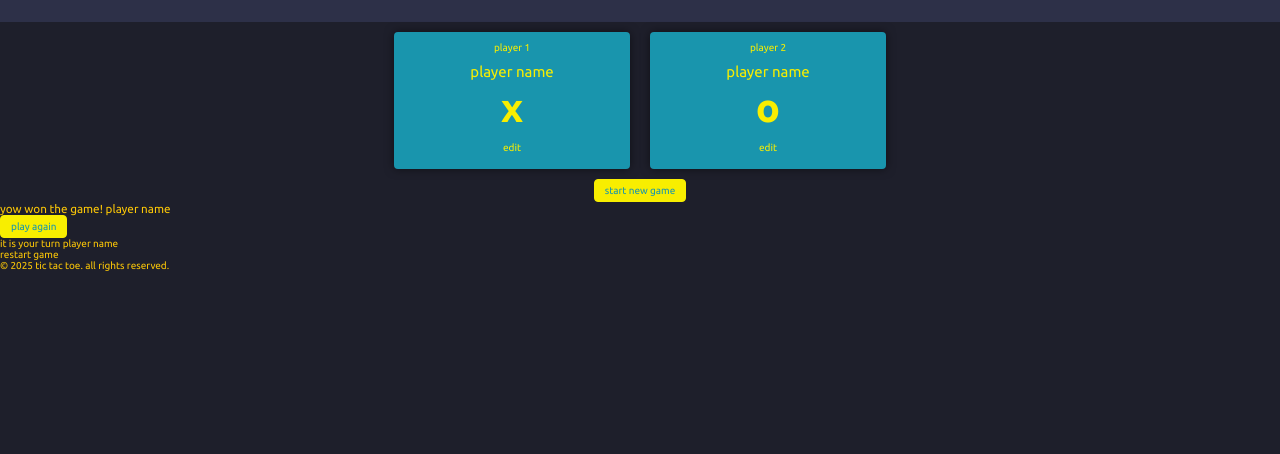
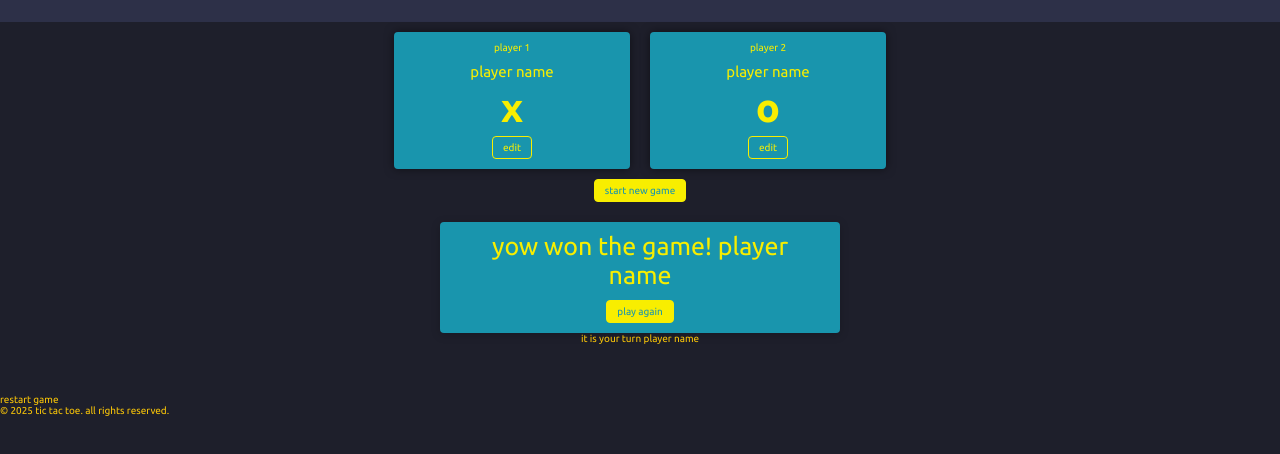
Before and after one commit to raizy21/tic-tac-toe, a plain HTML site: page index.html in a window 1280 px wide. Shown: the part 194-648 px from the top of the page. Drawn offline with Linux system fonts and the light colour scheme.

Commit message:
[code] styling the win prompt for the game

```diff
--- a/index.html
+++ b/index.html
@@ -13,6 +13,8 @@
     <link rel="stylesheet" href="/styles/overlays.css" />
     <!-- css config -->
     <link rel="stylesheet" href="/styles/config.css" />
+    <!-- css game -->
+    <link rel="stylesheet" href="/styles/game.css" />
     <!-- script -->
     <script src="script.js" defer></script>
   </head>
--- /dev/null
+++ b/styles/game.css
@@ -0,0 +1,27 @@
+#active-game {
+  text-align: center;
+  margin: 2rem 0 5rem 0;
+  /* display: none; */
+}
+
+#game-result {
+  width: 90%;
+  max-width: 40rem;
+  margin: auto;
+  padding: 1rem 2rem;
+  background-color: var(--accent-color);
+  color: var(--primary-color);
+  box-shadow: 0 2px 10px rgba(0, 0, 0, 0.2);
+  border-radius: 4px;
+  /* display: none; */
+}
+
+#game-result h3 {
+  margin: 0;
+  font-size: 2.5rem;
+  color: var(--primary-color);
+}
+
+#game-result button {
+  margin-top: 1rem;
+}
--- a/styles/style.css
+++ b/styles/style.css
@@ -84,7 +84,7 @@ body {
 
 .btn-alt {
   background-color: transparent;
-  border-color: transparent;
+  border-color: var(--primary-color);
   color: var(--primary-color);
 }
 
```
